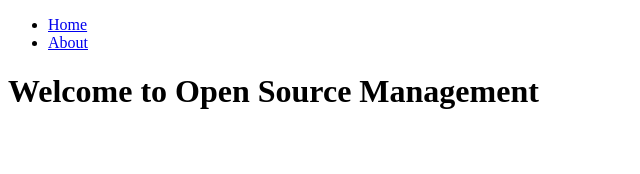
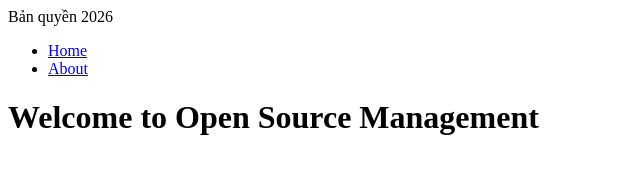
Before and after one commit to phucthien1811/MyOpenSourceApp, a plain HTML site: page index.html in a window 1280 px wide. Shown: the whole page, without its empty margins (0-640 px from the left). Drawn offline with Linux system fonts and the light colour scheme.

Commit message:
Add footer

```diff
--- a/index.html
+++ b/index.html
@@ -4,6 +4,7 @@
 <meta charset="UTF-8">
 <title>My App</title>
 </head>
+<footer>Bản quyền 2026</footer>
 <body>
     <header>
 <nav>
```
